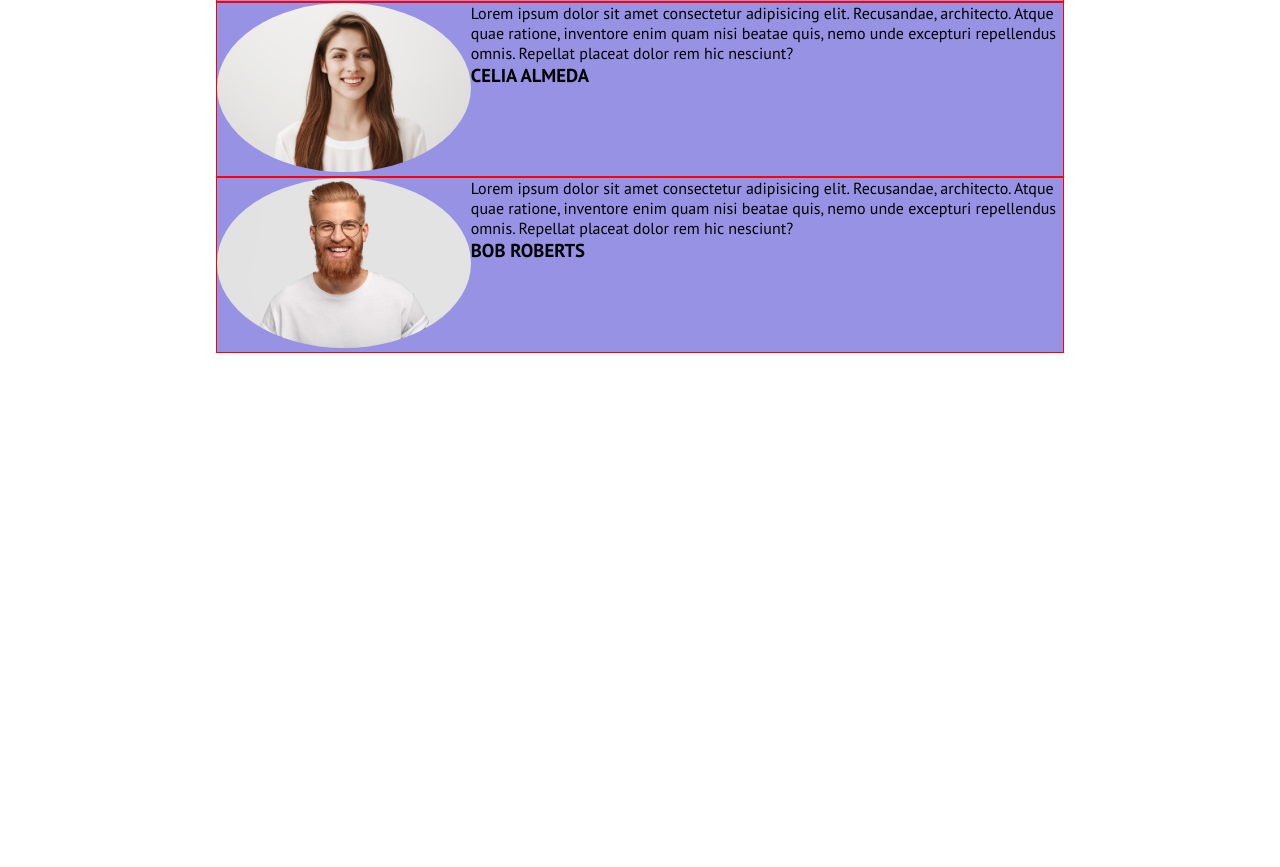
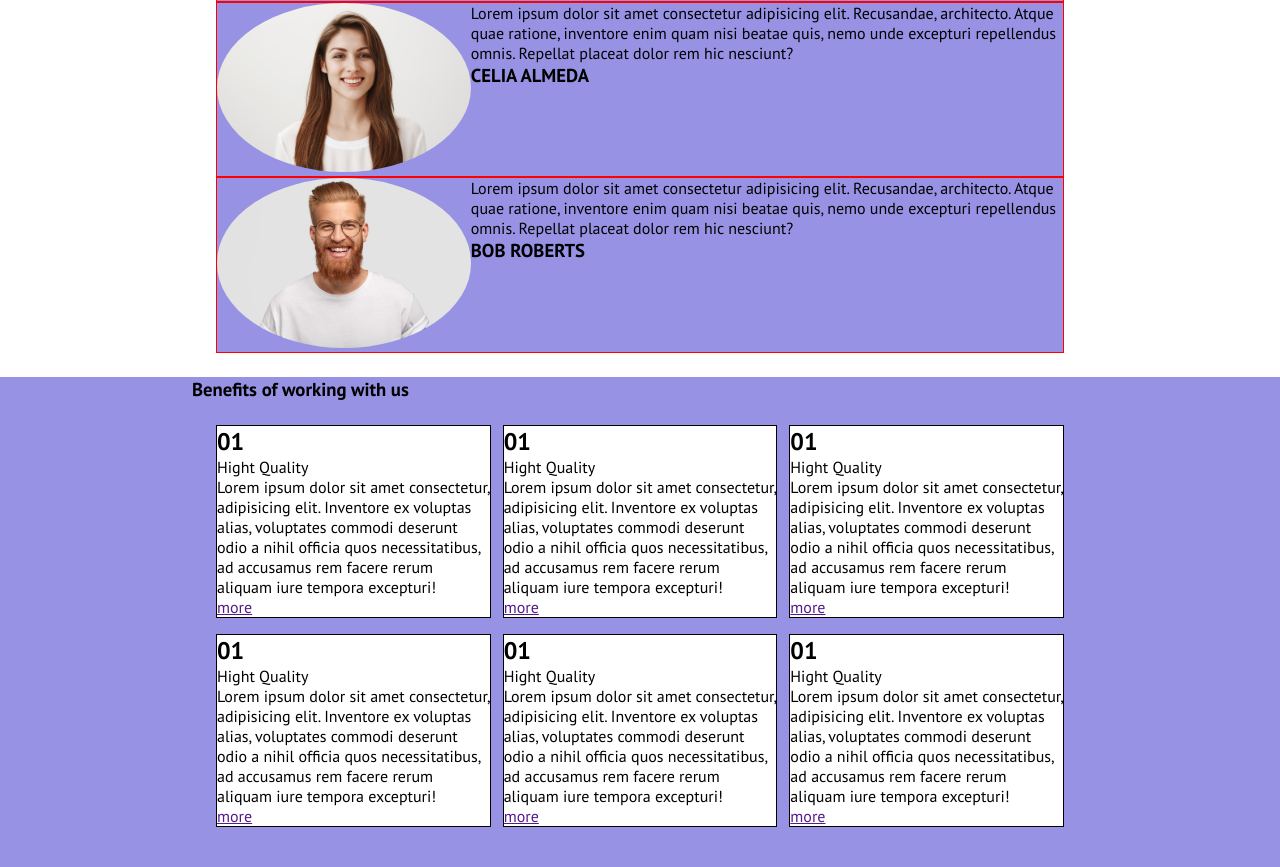
Before and after one commit to OttavioPaolini/htmlcss-responsive-layout, a plain HTML site: page index.html in a window 1280 px wide. Shown: the part 1738-2605 px from the top of the page. Before the commit the page ends 2115 px from the top, so only its background shows below. Drawn offline with Linux system fonts and the light colour scheme.

Commit message:
terminata la griglia benefit

```diff
--- a/css/responsive.css
+++ b/css/responsive.css
@@ -6,7 +6,6 @@
         flex-wrap: wrap;
         gap: 1.5rem;
     }
-
     #about .card{
         width: calc(100% / 3 - (1.5rem * 2 / 3));
         margin-bottom: 0;
@@ -18,7 +17,22 @@
     #partners .partner-card{
         display: flex;
     }
-
+    .partner-img{
+        width: 30%;
+    }
+    .partner-text{
+        width: 70%;
+    }
+    /* BENEFIT */
+    #benefit .row{
+        display: flex;
+        justify-content: space-between;
+        flex-wrap: wrap;
+    }
+    #benefit .col{
+        width: calc(100% / 2 - .5rem);
+        margin-bottom: 1rem;
+    }
 }
 
 
@@ -31,7 +45,7 @@
         margin: 0 auto;
     }
 
-    /* Header-bar */
+    /* HEADER-BAR */
     header .menu-mobile{
         display: none;
     }
@@ -40,8 +54,8 @@
         display: block;
     }
 
-    /* Main */
-    /* Section-about */
+    /* MAIN */
+    /* SECTION-ABOUT */
     #about .image-wrapper{
         display: flex;
     }
@@ -51,7 +65,7 @@
     .image-wrapper .wrapper-img{
         width: 50%;
     }
-    /* Section Planning */
+    /* SECTION PLANNING */
     #planning .row{
         display: flex;
         padding: 5rem;
@@ -59,4 +73,9 @@
     #planning .planning-card{
         margin-top: 8rem;
     }
+    /* BENEFIT */
+    #benefit .col{
+        width: calc(100% / 3 - .5rem);
+        /* margin-bottom: 1rem; */
+    }
 }
--- a/css/syle.css
+++ b/css/syle.css
@@ -98,9 +98,12 @@ header li{
 .partner-card img{
     border-radius: 50%;
 }
-.partner-img{
-    width: 30%;
+/* SECTION BENEFITS */
+#benefit{
+    background-color: var(--secondary-col);
 }
-.partner-text{
-    width: 70%;
+.col{
+    background-color: var(--font-white);
+    /* debug */
+    border: 1px solid black;
 }
--- a/index.html
+++ b/index.html
@@ -136,6 +136,50 @@
                 </div>
             </div>
         </section>
+        <section id="benefit">
+            <div class="container">
+                <h3>Benefits of working with us</h2>
+                <div class="row">
+                    <div class="col">
+                        <h2>01</h2>
+                        <p>Hight Quality</p>
+                        <p>Lorem ipsum dolor sit amet consectetur, adipisicing elit. Inventore ex voluptas alias, voluptates commodi deserunt odio a nihil officia quos necessitatibus, ad accusamus rem facere rerum aliquam iure tempora excepturi!</p>
+                        <a href="">more</a>
+                    </div>
+                    <div class="col">
+                        <h2>01</h2>
+                        <p>Hight Quality</p>
+                        <p>Lorem ipsum dolor sit amet consectetur, adipisicing elit. Inventore ex voluptas alias, voluptates commodi deserunt odio a nihil officia quos necessitatibus, ad accusamus rem facere rerum aliquam iure tempora excepturi!</p>
+                        <a href="">more</a>
+                    </div>
+                    <div class="col">
+                        <h2>01</h2>
+                        <p>Hight Quality</p>
+                        <p>Lorem ipsum dolor sit amet consectetur, adipisicing elit. Inventore ex voluptas alias, voluptates commodi deserunt odio a nihil officia quos necessitatibus, ad accusamus rem facere rerum aliquam iure tempora excepturi!</p>
+                        <a href="">more</a>
+                    </div>
+                    <div class="col">
+                        <h2>01</h2>
+                        <p>Hight Quality</p>
+                        <p>Lorem ipsum dolor sit amet consectetur, adipisicing elit. Inventore ex voluptas alias, voluptates commodi deserunt odio a nihil officia quos necessitatibus, ad accusamus rem facere rerum aliquam iure tempora excepturi!</p>
+                        <a href="">more</a>
+                    </div>
+                    <div class="col">
+                        <h2>01</h2>
+                        <p>Hight Quality</p>
+                        <p>Lorem ipsum dolor sit amet consectetur, adipisicing elit. Inventore ex voluptas alias, voluptates commodi deserunt odio a nihil officia quos necessitatibus, ad accusamus rem facere rerum aliquam iure tempora excepturi!</p>
+                        <a href="">more</a>
+                    </div>
+                    <div class="col">
+                        <h2>01</h2>
+                        <p>Hight Quality</p>
+                        <p>Lorem ipsum dolor sit amet consectetur, adipisicing elit. Inventore ex voluptas alias, voluptates commodi deserunt odio a nihil officia quos necessitatibus, ad accusamus rem facere rerum aliquam iure tempora excepturi!</p>
+                        <a href="">more</a>
+                    </div>
+
+                </div>
+            </div>
+        </section>
     </main>
     <!-- /Main -->
 
```
